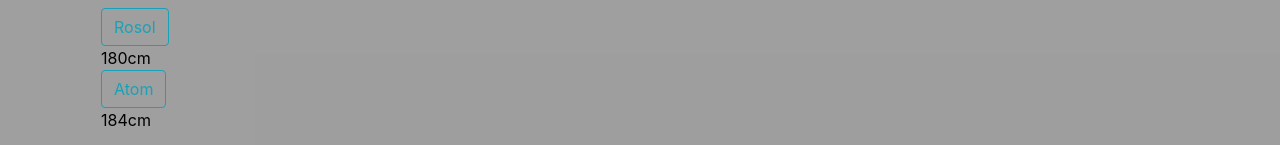
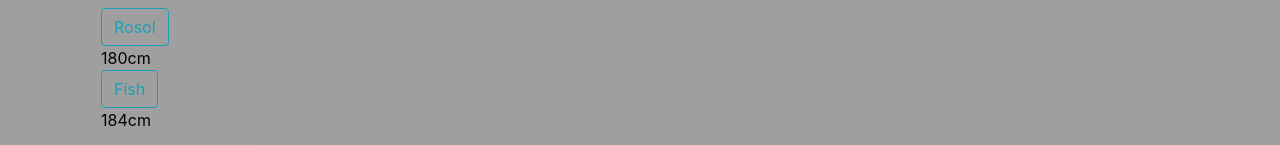
Before and after one commit to dziobakwszafie/ski-shop, a React (Create React App) app: page / in a window 1280 px wide. Shown: the part 963-1108 px from the top of the page. Built offline with nearby package versions, Linux system fonts and the light colour scheme.

Commit message:
feature (skis): add new position via table with objects with react'

```diff
--- a/src/Skis.js
+++ b/src/Skis.js
@@ -40,7 +40,7 @@ const allThings = [
         długosc: '180cm',
     },
     {
-        nazwa: 'Atom',
+        nazwa: 'Fish',
         długosc: '184cm',
     }
 ];
```
